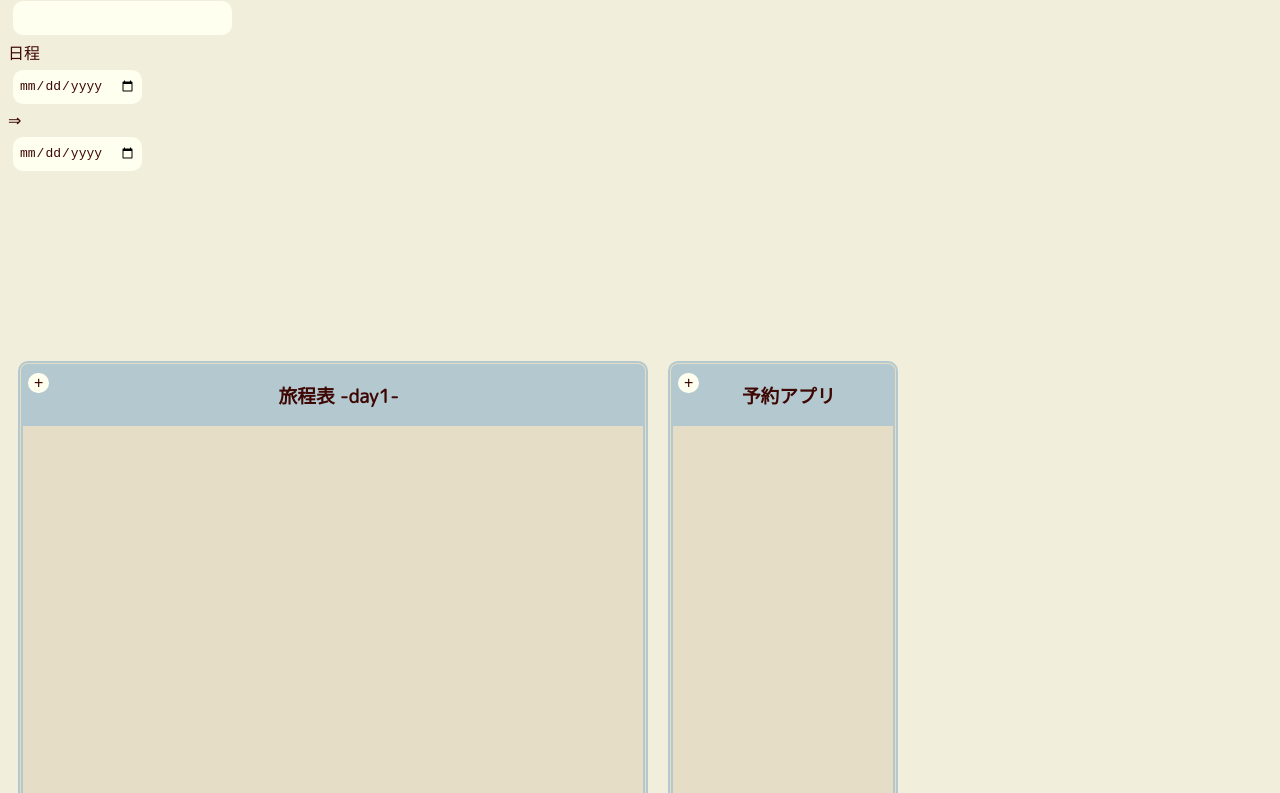
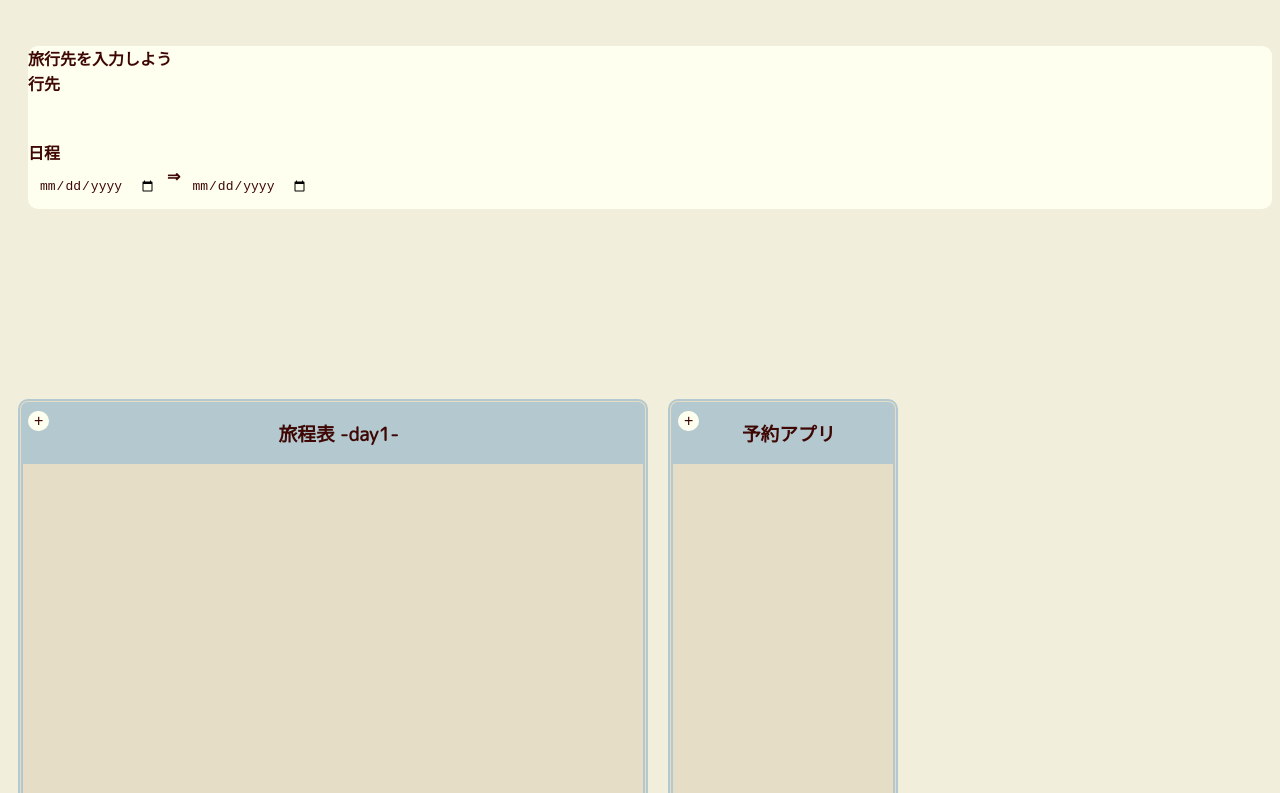
Before and after one commit to nitamagooishi/travel-app, a plain HTML site: page index.html in a window 1280 px wide. Shown: the part 148-941 px from the top of the page. Drawn offline with Linux system fonts and the light colour scheme.

Commit message:
Update style.css

```diff
--- a/style.css
+++ b/style.css
@@ -15,6 +15,21 @@ body{
 
 .title-name{
     margin-bottom:5px;
+}
+
+.select-schedule{
+    margin-top:100px;
+    margin-left: 20px;
+    font-weight: bold;
+    background-color: ivory;
+    border-radius: 10px 10px;
+
+}
+
+.input-schedule{
+    display: flex;
+    border-style: none;
+    cursor: pointer;
 }
 
 .content{
```
